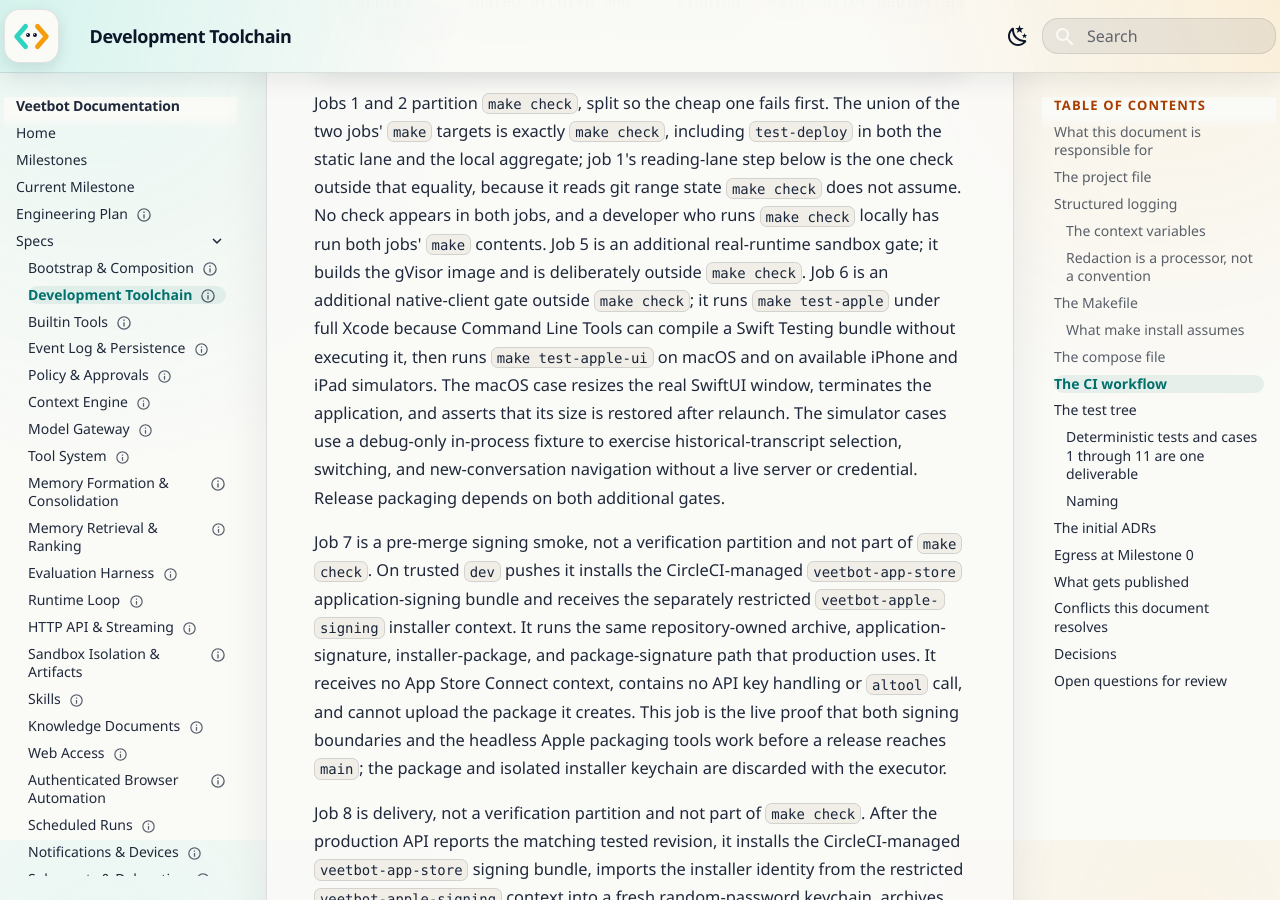
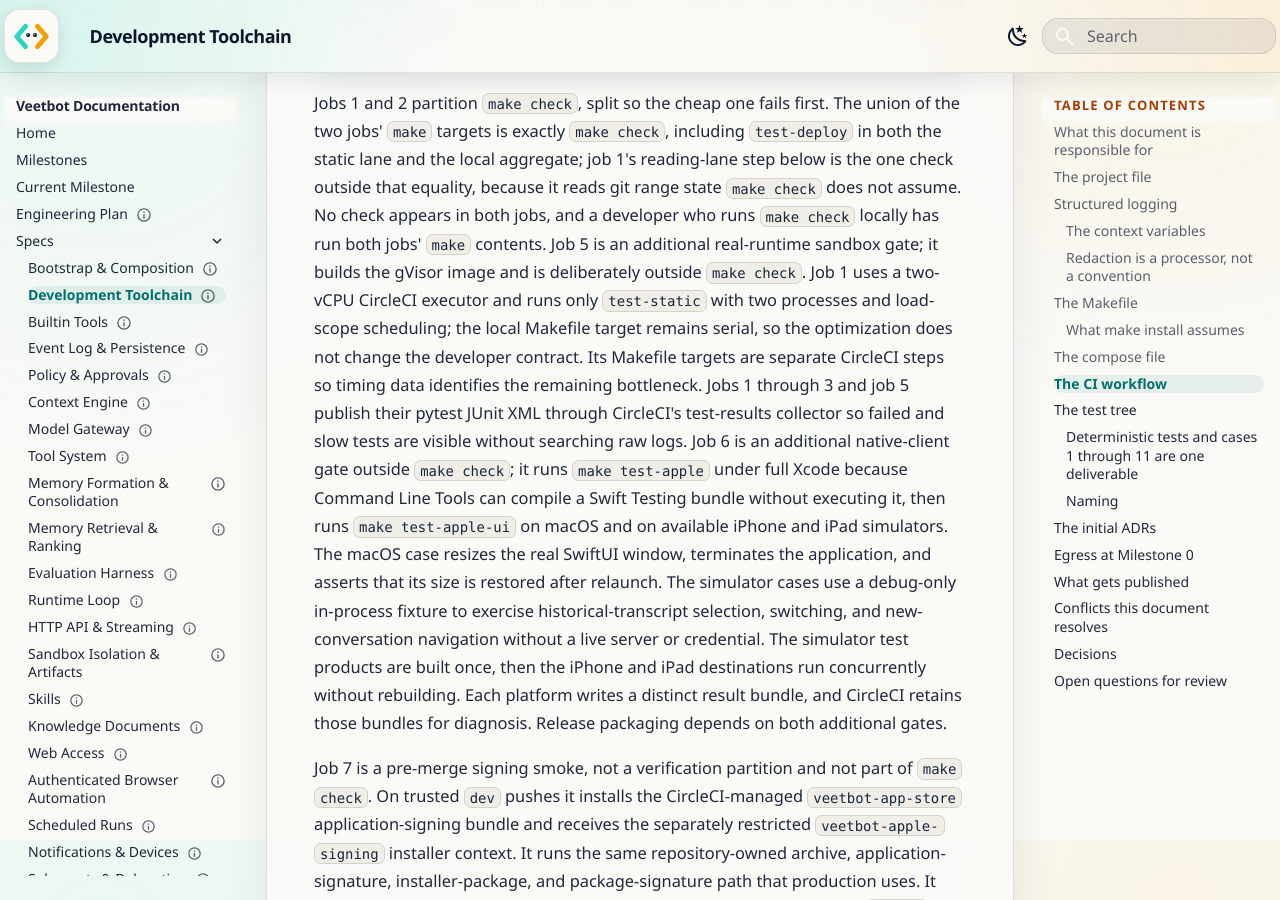
Before and after one commit to avitus/veetbot, an MkDocs documentation site: the page built from docs/plan/development-toolchain.md, in a window 1280 px wide and 900 px high, scrolled down 7260 px. Built offline with MkDocs 1.6.1 and Material for MkDocs 9.7.7, drawn with Linux system fonts in a browser that asks for light colours; some of the changed text lies outside the part shown.

Commit message:
perf(ci): shorten verification workflows
Reading-Lane: A

```diff
--- a/docs/plan/development-toolchain.md
+++ b/docs/plan/development-toolchain.md
@@ -309,6 +309,13 @@
 does not assume. No check appears in both jobs, and a developer who
 runs `make check` locally has run both jobs' `make` contents. Job 5 is an additional real-runtime sandbox gate; it
 builds the gVisor image and is deliberately outside `make check`.
+Job 1 uses a two-vCPU CircleCI executor and runs only `test-static` with two
+processes and load-scope scheduling; the local Makefile target remains serial,
+so the optimization does not change the developer contract. Its Makefile
+targets are separate CircleCI steps so timing data identifies the remaining
+bottleneck. Jobs 1 through 3 and job 5 publish their pytest JUnit XML through
+CircleCI's test-results collector so failed and slow tests are visible without
+searching raw logs.
 Job 6 is an additional native-client gate outside `make check`; it runs
 `make test-apple` under full Xcode because Command Line Tools can compile a
 Swift Testing bundle without executing it, then runs `make test-apple-ui` on
@@ -317,7 +324,10 @@
 restored after relaunch. The simulator cases use a debug-only in-process
 fixture to exercise historical-transcript
 selection, switching, and new-conversation navigation without a live server or
-credential. Release packaging depends on both additional gates.
+credential. The simulator test products are built once, then the iPhone and
+iPad destinations run concurrently without rebuilding. Each platform writes a
+distinct result bundle, and CircleCI retains those bundles for diagnosis.
+Release packaging depends on both additional gates.
 
 Job 7 is a pre-merge signing smoke, not a verification partition and not part of
 `make check`. On trusted `dev` pushes it installs the CircleCI-managed
@@ -387,7 +397,10 @@
     Production delivery begins only after all five `verify` jobs pass. On
     `main`, macOS TestFlight delivery follows the successful application deploy
     in its own serial group; it does not run for pull requests or manual
-    live-model pipelines.
+    live-model pipelines. The
+    CircleCI project cancels redundant workflows on non-default branches when a
+    newer commit arrives; CircleCI leaves `main` workflows running, preserving
+    every production-delivery attempt.
 2.  **Python version.** A single version, 3.12, not a matrix. The
     project pins `requires-python >=3.12` and runs one deployment; a
     matrix here would test a configuration nothing runs.
--- a/pyproject.toml
+++ b/pyproject.toml
@@ -47,6 +47,7 @@
   "hypothesis>=6.124,<7",
   "pytest>=8.3,<9",
   "pytest-asyncio>=0.25,<1",
+  "pytest-xdist>=3.8,<4",
   "types-pyyaml>=6.0.12,<7",
 ]
 docs = [
```
Also changed, not shown: 5 other files.
